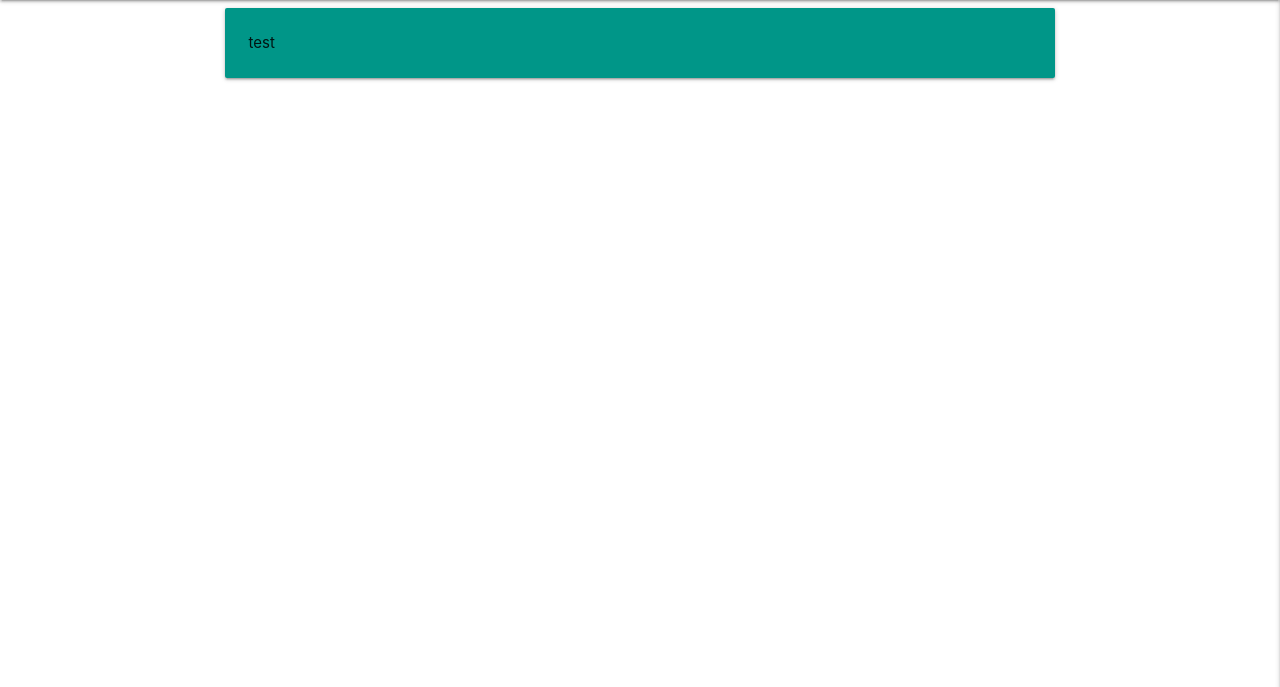
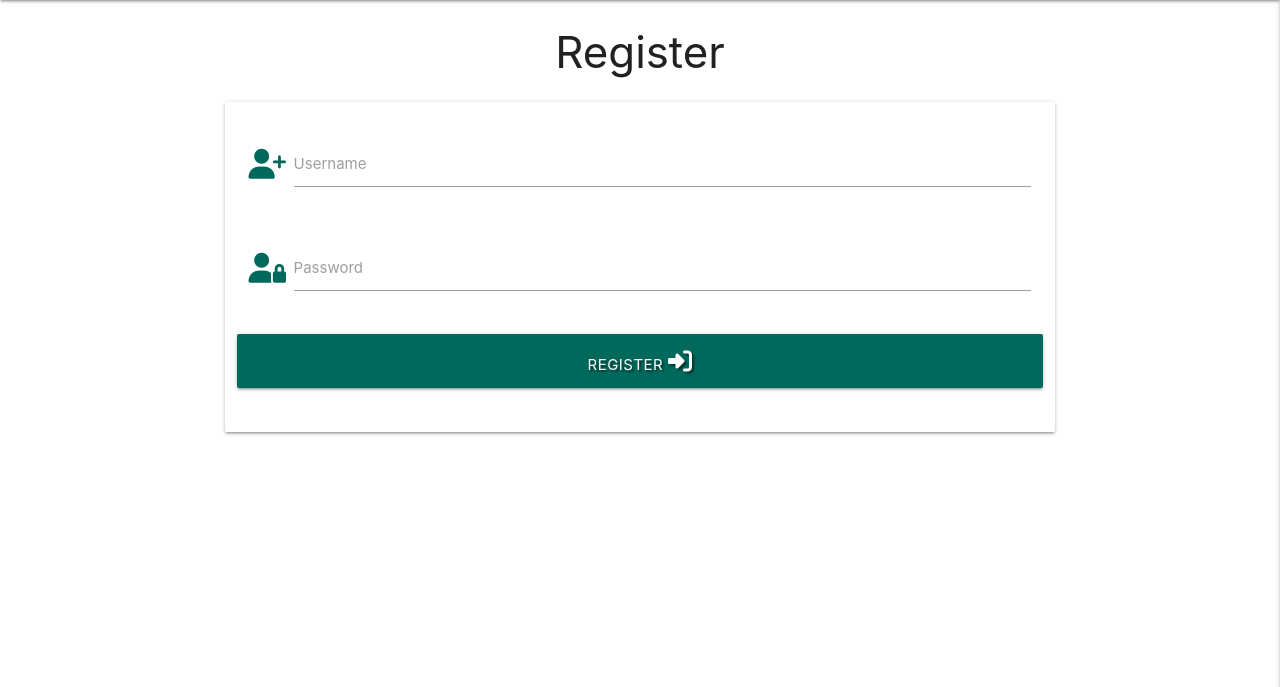
Before and after one commit to JoelineAlves/hair_manager, a Flask app: page /register in a window 1280 px wide. Shown: the part 64-751 px from the top of the page. Run offline with Flask 3, Linux system fonts and the light colour scheme; some libraries are stand-ins or nearby versions.

Commit message:
Add register template

```diff
--- a/templates/register.html
+++ b/templates/register.html
@@ -1,10 +1,33 @@
 {% extends "base.html" %}
 {% block content %}
 
+<h3 class="center-align">Register</h3>
+
 <div class="row">
-    <form class="col s12 m8 offset-m2">
-      <div class="card-panel teal">
-          <span>test</span>
+    <form class="col s12 m8 offset-m2" method="POST" action="{{ url_for('register') }}">
+      <div class="card-panel">
+          <!-- Username -->
+          <div class="row">
+              <div class="input-field col s12">
+                  <i class="fas fa-user-plus prefix teal-text text-darken-3"></i>
+                  <input id="username" name="username" type="text" class="validate">
+                  <label for="username">Username</label>
+              </div>
+          </div>
+          <!-- Password -->
+          <div class="row">
+            <div class="input-field col s12">
+                <i class="fas fa-user-lock prefix teal-text text-darken-3"></i>
+                <input id="password" name="password" type="password" class="validate">
+                <label for="password">Password</label>
+            </div>
+          </div>
+          <!-- Register -->
+          <div class="row">
+              <button type="submit" class="col s12 btn-large teal darken-3 text-shadow">
+                  Register <i class="fas fa-sign-in-alt"></i>
+              </button>
+          </div>
       </div>
     </form>
 </div>
```
